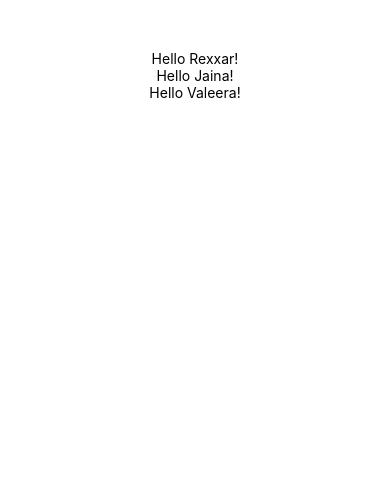
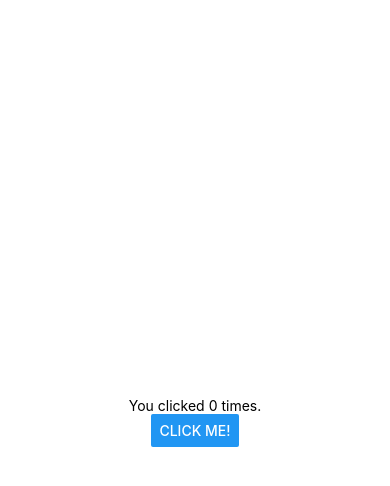
Before and after one commit to KalaiselvanSivakumar/Tutorial-ReactNative-Basics, a React Native app: screen / in a window 390 px wide. Shown: the top 486 px of the page. Built offline with nearby package versions, Linux system fonts and the light colour scheme.

Commit message:
Click counter using state

```diff
--- a/App.js
+++ b/App.js
@@ -3,9 +3,8 @@
  * @flow strict-local
  */
 
-import React from 'react';
-import type {Node} from 'react';
-import { Text, View, StyleSheet } from 'react-native';
+import React, { useState } from 'react';
+import { Text, View, Button, StyleSheet } from 'react-native';
 
 const HelloWorldApp = () => {
 	return (
@@ -22,6 +21,11 @@ const HelloWorldApp = () => {
 
 const styles = StyleSheet.create({
 	center: {
+		alignItems: "center"
+	},
+	container: {
+		flex: 1,
+		justifyContent: "center",
 		alignItems: "center"
 	}
 });
@@ -45,5 +49,20 @@ const LotsOfGreetings = () => {
 	);
 }
 
+const App = () => {
+	const [ count, setCount ] = useState(0);
+
+	return (
+		<View style={ styles.container }>
+			<Text>You clicked { count } times.</Text>
+			<Button
+				onPress={ () => setCount(count + 1) }
+				title="Click me!"
+			/>
+		</View>
+	);
+}
+
 // export default HelloWorldApp;
-export default LotsOfGreetings;
+// export default LotsOfGreetings;
+export default App;
```
